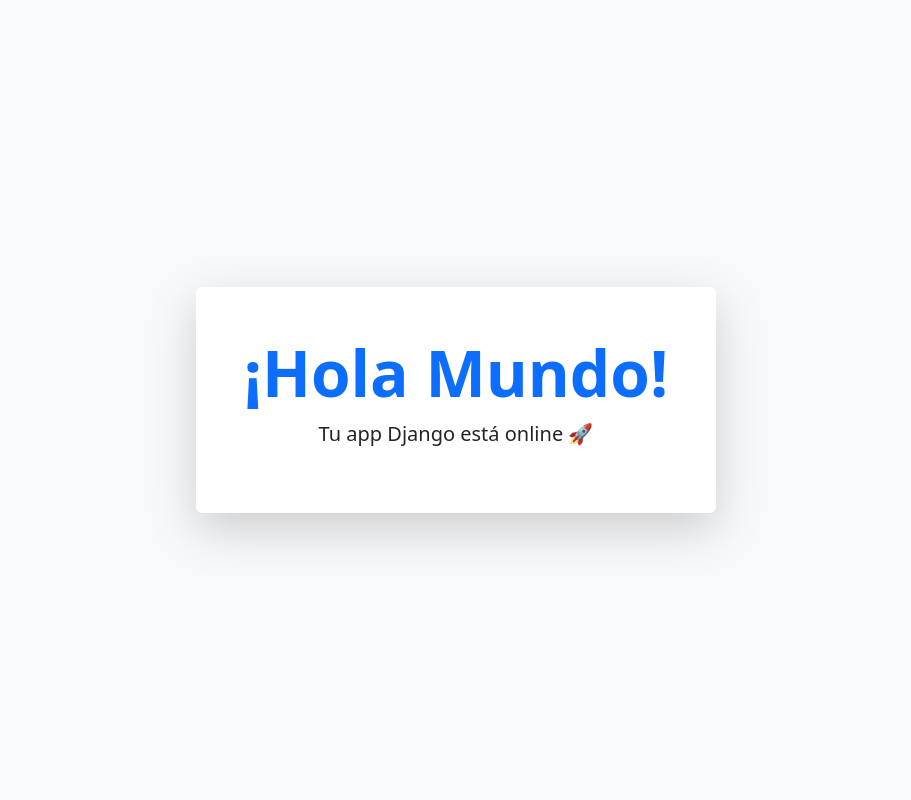
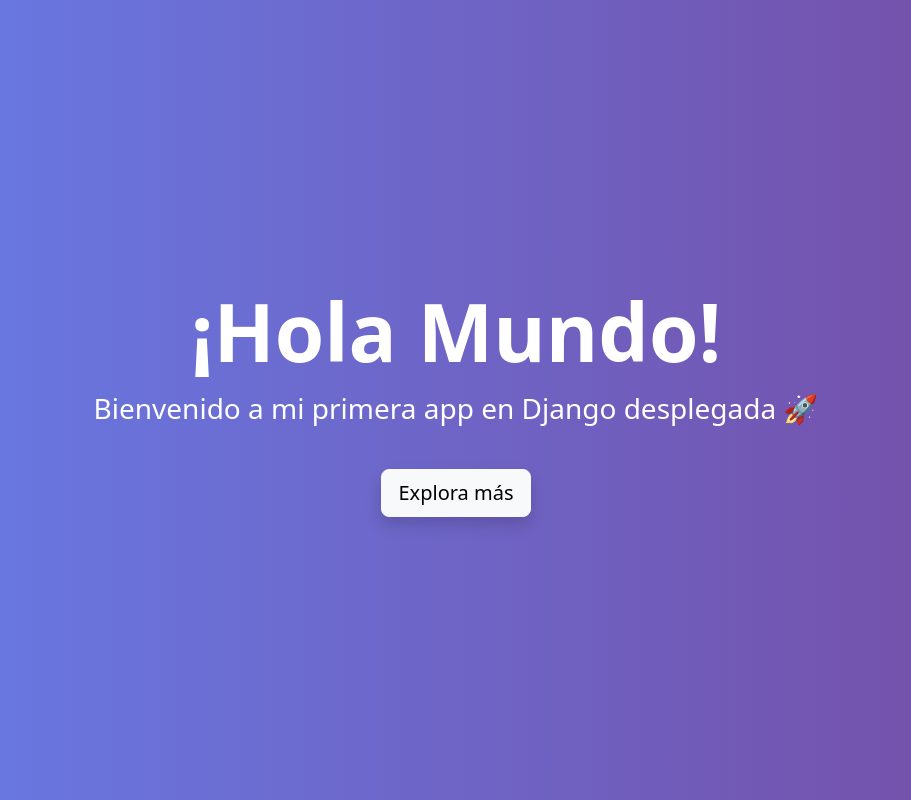
Before and after one commit to GenX77/Python_Django20042025, a Django app: template config/templates/hola.html in a window 1280 px wide. Shown: the whole page, without its empty margins (184-1095 px from the left). Run offline with Django 4.2, Linux system fonts and the light colour scheme; the template is opened without the code that fills it, so the values that code supplies are empty.

Commit message:
Update hola.html

```diff
--- a/config/templates/hola.html
+++ b/config/templates/hola.html
@@ -5,11 +5,23 @@
     <meta charset="UTF-8">
     <title>Hola Mundo</title>
     <link href="https://cdn.jsdelivr.net/npm/bootstrap@5.3.2/dist/css/bootstrap.min.css" rel="stylesheet">
+    <style>
+        body {
+            background: linear-gradient(to right, #667eea, #764ba2);
+            color: white;
+        }
+        .hero {
+            height: 100vh;
+        }
+    </style>
 </head>
-<body class="bg-light d-flex justify-content-center align-items-center vh-100">
-    <div class="text-center p-5 bg-white rounded shadow-lg">
-        <h1 class="display-3 text-primary fw-bold">¡Hola Mundo!</h1>
-        <p class="lead">Tu app Django está online 🚀</p>
+<body>
+    <div class="container-fluid hero d-flex align-items-center justify-content-center text-center">
+        <div>
+            <h1 class="display-1 fw-bold">¡Hola Mundo!</h1>
+            <p class="lead fs-3">Bienvenido a mi primera app en Django desplegada 🚀</p>
+            <a href="#" class="btn btn-light btn-lg mt-4 shadow">Explora más</a>
+        </div>
     </div>
 </body>
 </html>
```
